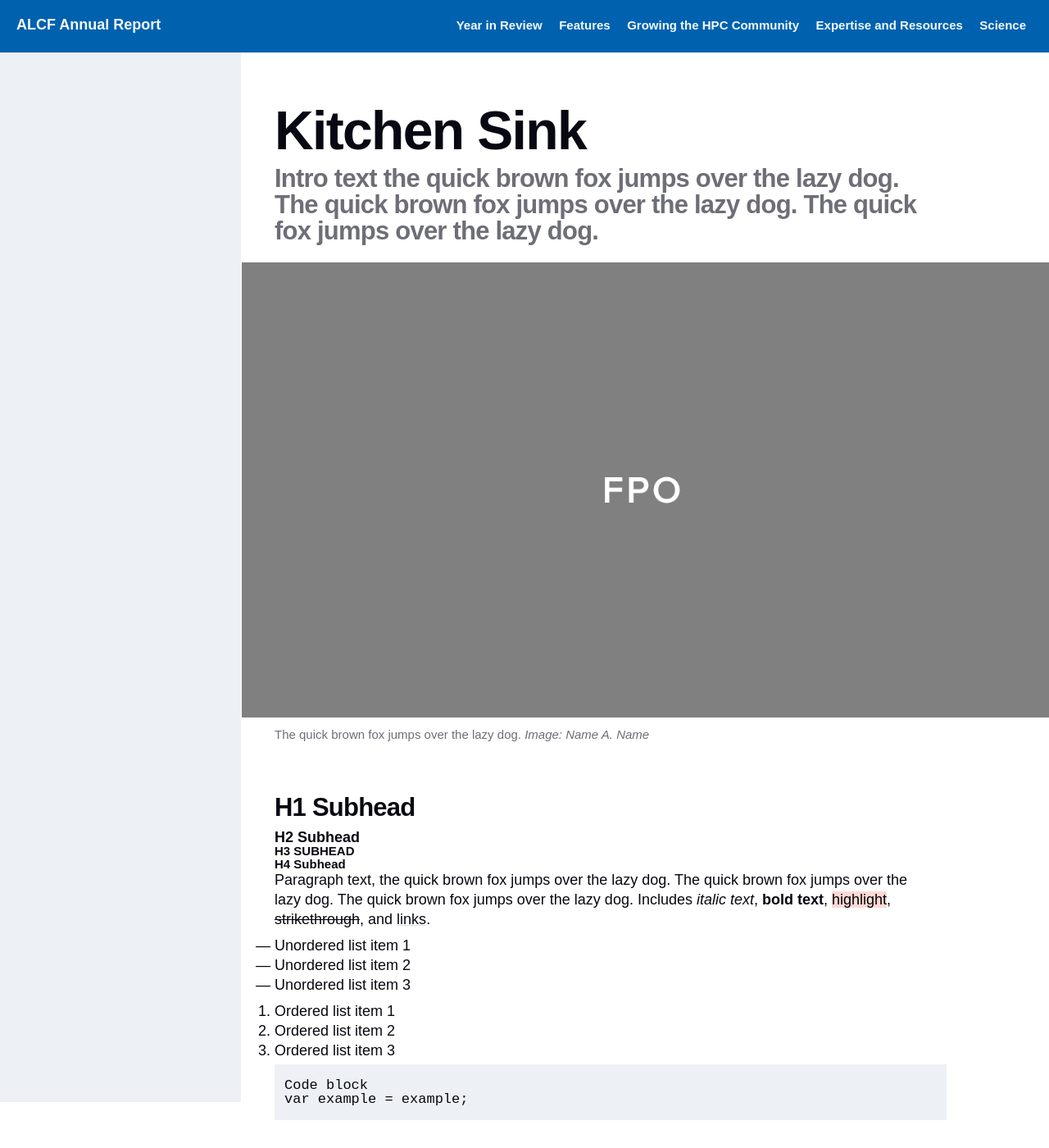
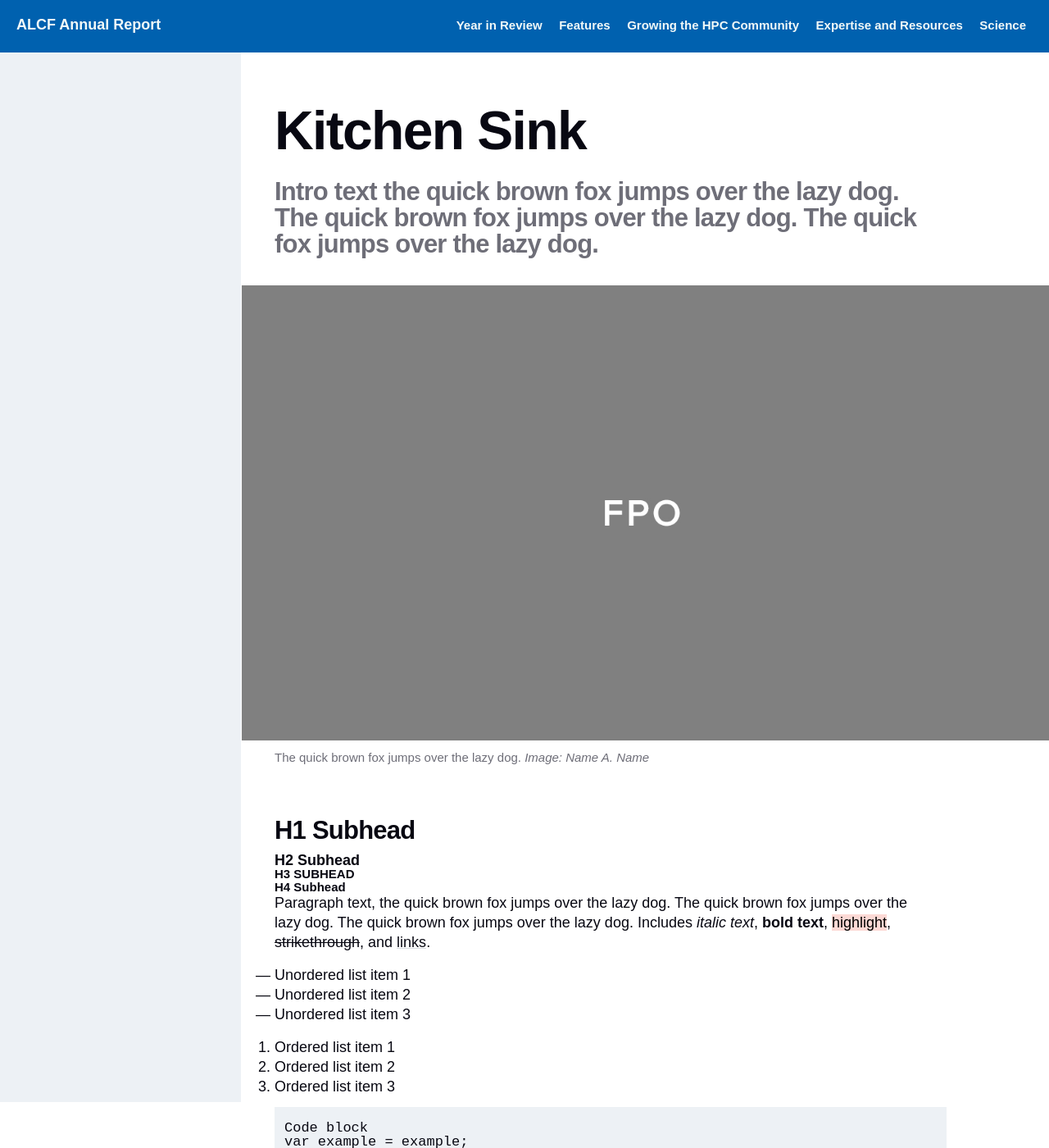
Before and after one commit to sbx-bnagle/ALCF-AR2022, a Jekyll site: the page built from 07_kitchen-sink.md, in a window 1280 px wide and 1400 px high. Shown: the whole window at 82% size. Built offline with Jekyll 4.4.1, drawn with Linux system fonts in a browser that asks for light colours; some web fonts are replaced.

Commit message:
spacing refinement

```diff
--- a/_sass/template/_base.scss
+++ b/_sass/template/_base.scss
@@ -112,7 +112,7 @@ h4 {
 
 p, ol, ul {
   @include typestyle($sans-sm-reg);
-  @include stack(xxs);
+  @include stack(xs);
 }
 
 ul, ol {
@@ -188,6 +188,11 @@ ul {
 
 h1.page-title {
   @include typestyle($sans-lg-bld);
+  @include stack(sm);
+}
+
+p.intro {
+  @include stack(md);
 }
 
 
```
